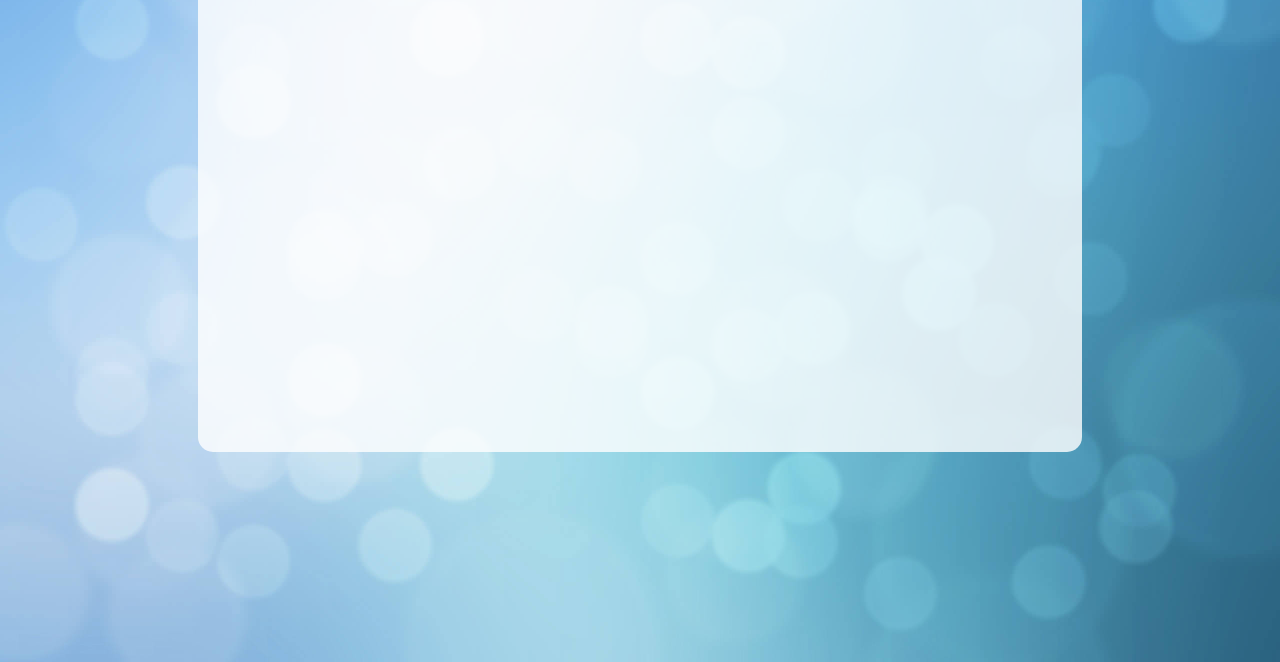
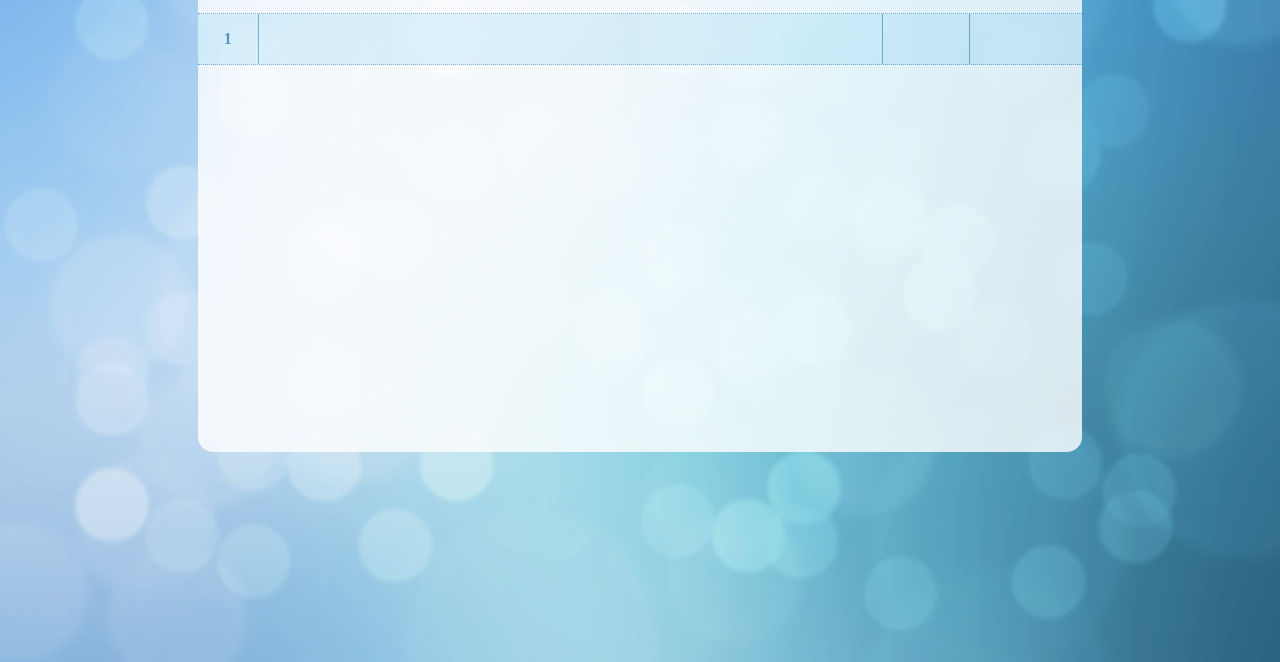
Before and after one commit to VeronikaDudnik/goodmeal, a plain HTML site: page index.html in a window 1280 px wide. Shown: the part 138-800 px from the top of the page. Drawn offline with nearby package versions, Linux system fonts and the light colour scheme.

Commit message:
Added styles for today's meal list

```diff
--- a/index.html
+++ b/index.html
@@ -10,13 +10,21 @@
     <div class="overlay"></div>
     <div class="meal-wrapper">
         <div class="today-meal">
-            <div class="header-meal">Here is your meal</div>
-            <div class="day-summary"><span>{{meal}}</span><span>{{mealGram}}</span></div>
+            <div class="header-meal">Today's meal</div>
+            <ul class="today-meal-list">
+                <li class="meal-item">
+                    <div class="day-summary">
+                        <div class="meal-number">1</div>
+                        <div class="meal-name ellipsis">{{meal}}</div>
+                        <div class="meal-protein">{{mealProtein}}</div>
+                        <div class="meal-calories">{{mealCalories}}</div>
+                    </div>
+                </li>
+            </ul>
+
         </div>
     </div>
-    <div class="wanna-add-meal">
-        <!--<img src="stylesheets/plus2.png" class="wanna-add-meal-icon">-->
-    </div>
+    <div class="wanna-add-meal"></div>
     <div class="eaten-food">
         <input type="text" ng-model="meal" placeholder="Enter a meal here" class="new-meal">
         <input type="text" ng-model="mealGram" placeholder="grams" class="grams">
--- a/stylesheets/main.css
+++ b/stylesheets/main.css
@@ -32,10 +32,21 @@ body {
     transform:  translateY(50%);
 }
 
+.ellipsis {
+    text-overflow: ellipsis;
+    white-space: nowrap;
+    overflow: hidden;
+}
+
 .add-meal {
     background: url(svg/add.svg) no-repeat;
     margin: 0 10px 0 10px;
     transform:  translateY(40%);
+}
+
+.day-summary {
+    display: inline-flex;
+    width: 100%;
 }
 
 .eaten-food {
@@ -98,6 +109,53 @@ body {
     opacity: 0.8;
 }
 
+.today-meal-list {
+    border-top: 1px dotted #6CA4C8;
+    list-style: none;
+    overflow-y: auto;
+    padding: 0;
+}
+
+.meal-item {
+    background: #DCF2FC;
+    border-bottom: 1px dotted #6CA4C8;
+    height: 50px;
+    line-height: 50px;
+}
+
+.meal-item div {
+
+}
+.meal-item div:not(:last-child) {
+    border-right: 1px solid #6CA4C8;
+}
+
+.meal-item:nth-child(2n) {
+    background: white;
+}
+
+.meal-number {
+    color: steelblue;
+    font-weight: 800;
+    text-align: center;
+    width: 7%;
+}
+
+.meal-name {
+    padding-left: 20px;
+    width: 70%
+}
+
+.meal-protein {
+    text-align: center;
+    width: 10%;
+}
+
+.meal-calories {
+    text-align: center;
+    width: 13%;
+}
+
 input {
     -moz-box-shadow: rgba(0,0,0, 0.1) 0px 0px 8px;
     -webkit-box-shadow: rgba(0,0,0, 0.1) 0px 0px 8px;
```
